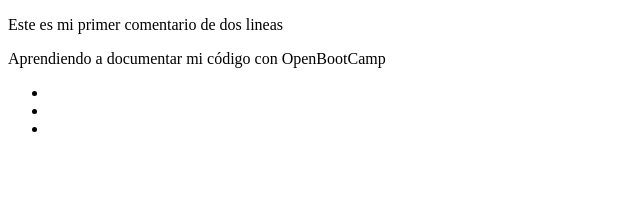
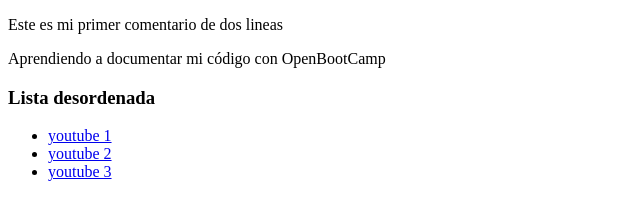
Before and after one commit to olnbxxx/html1, a plain HTML site: page index.html in a window 1280 px wide. Shown: the whole page, without its empty margins (0-640 px from the left). Drawn offline with Linux system fonts and the light colour scheme.

Commit message:
terminado

```diff
--- a/index.html
+++ b/index.html
@@ -12,10 +12,11 @@
         <p>Aprendiendo a documentar mi código con OpenBootCamp</p>
     </div>
     <div>
+        <h3>Lista desordenada</h3>
         <ul>
-            <li><a href="https://www.youtube.com/@elrubiusOMG"youtube 1></a></li>
-            <li><a href="https://www.youtube.com/@elrubiusOMG"youtube 1></a></li>
-            <li><a href="https://www.youtube.com/@elrubiusOMG"youtube 1></a></li>
+            <li><a href="https://www.youtube.com/@elrubiusOMG">youtube 1</a></li>
+            <li><a href="https://www.youtube.com/@elrubiusOMG">youtube 2</a></li>
+            <li><a href="https://www.youtube.com/@elrubiusOMG">youtube 3</a></li>
         </ul>
     </div>
 </body>
```
